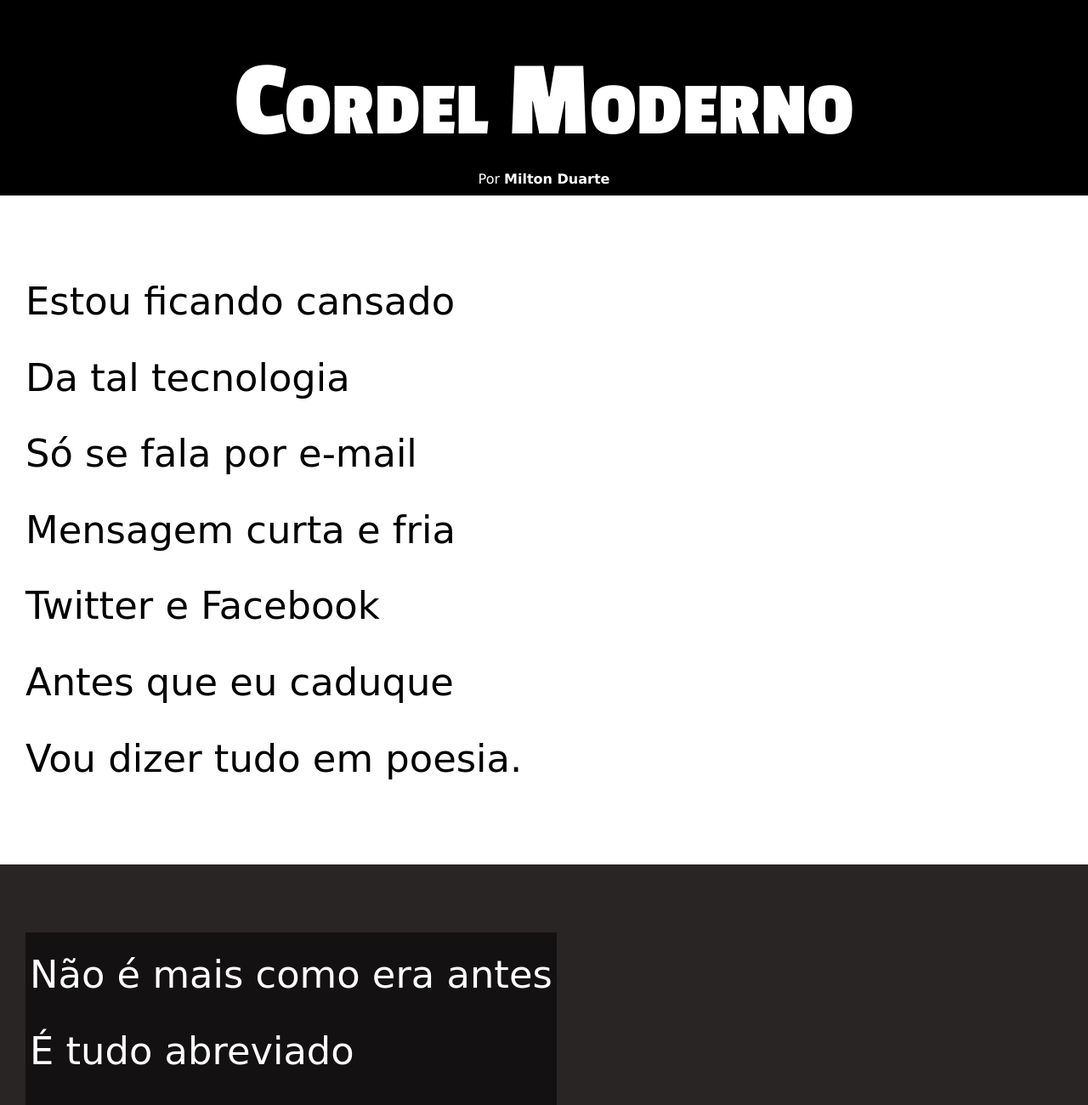
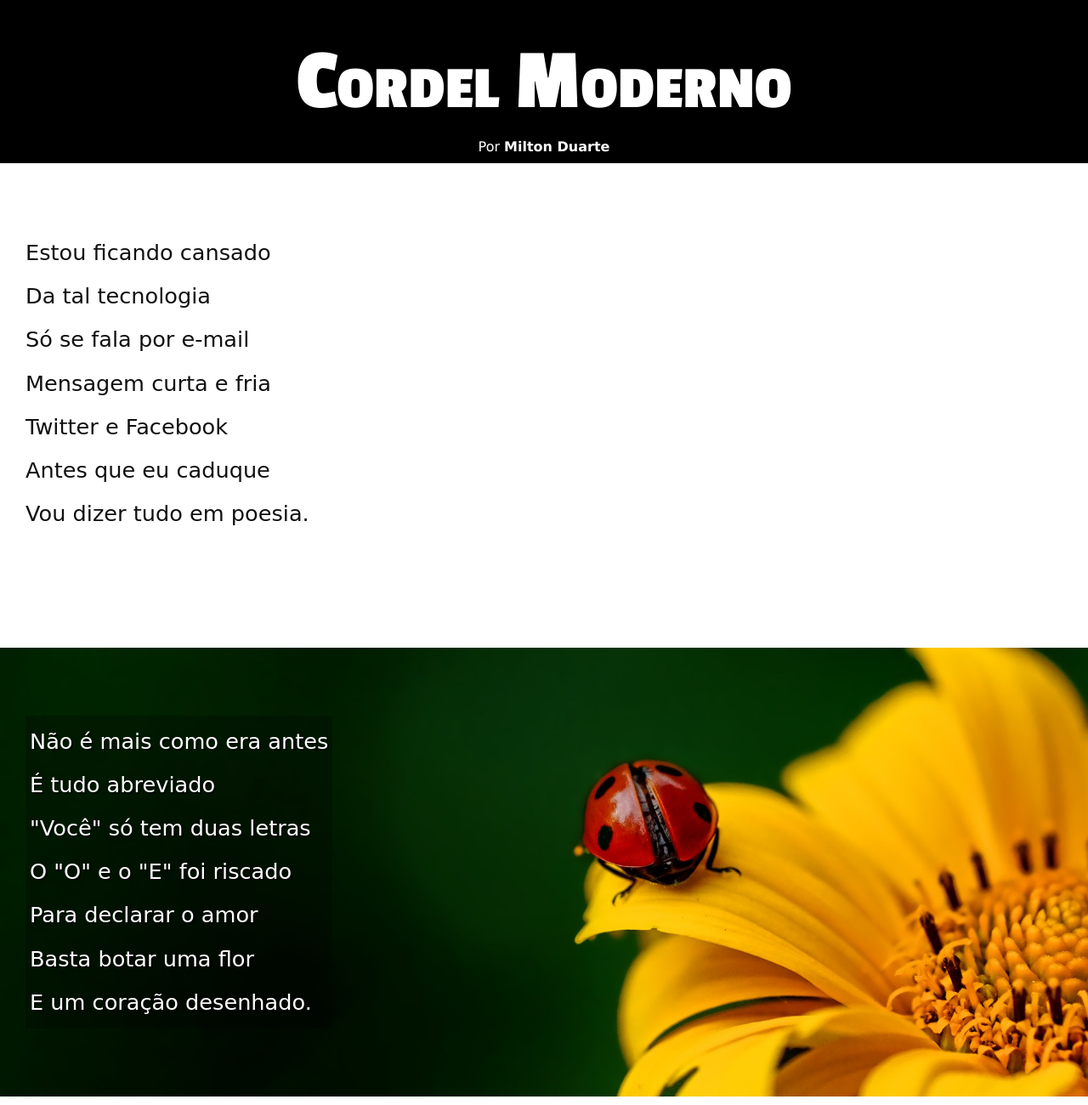
Before and after one commit to GersonBiagi/html-css, a plain HTML site: page desafios/desafio12/index.html in a window 1280 px wide. Shown: the top 1300 px of the page at 85% size. Drawn offline with Linux system fonts and the light colour scheme.

Commit message:
finalizei o desafio 12

```diff
--- a/desafios/desafio12/index.html
+++ b/desafios/desafio12/index.html
@@ -31,7 +31,7 @@
 
 
 
-            <section class="imagem">
+            <section class="imagem" id="img01">
                 <p>
                     Não é mais como era antes <br>
                     É tudo abreviado <br>
@@ -70,7 +70,7 @@
 
 
 
-            <section class="imagem">
+            <section class="imagem" id="img02">
                 <p>
                     Tenho saudade das cartas <br>
                     Escritas com a própria mão <br>
--- a/desafios/desafio12/style.css
+++ b/desafios/desafio12/style.css
@@ -34,10 +34,10 @@ header{
 
 }
 header > h1{
-    padding-top: 50px;
+    padding-top: 40px;
     font-variant: small-caps;
     font-family: var(--fonte2);
-    font-size: 10vw;
+    font-size: 8vw;
 }
 header > p {
     padding-bottom: 50px;
@@ -58,21 +58,36 @@ section{
         line-height: 2em;
         padding-left: 30px;
         font-family: var(--fonte3);
-        font-size: 3.5vw;
+        font-size: 2vw;
+}
+section > p{
+    padding-bottom: 2em;
 }
 section.normal{
     background-color: white;
-    color: black;
+    color: rgba(0, 0, 0, 0.937);
 }
 section.imagem{
     background-color: rgb(42, 37, 37);
     color: white;
+    background-attachment: fixed;
 
 }
 section.imagem > p {
-    background-color: rgba(0, 0, 0, 0.542);
+    background-color: rgba(0, 0, 0, 0.253);
     display: inline-block;
     padding: 5px;
+    text-shadow: 2px 2px 0px rgba(0, 0, 0, 0.541);
+}
+section#img01{
+    background-image: url('../desafio12/imagens/background001.jpg');
+    background-position: right center;
+    background-size: cover;
+
+}
+section#img02{
+    background-image: url('../desafio12/imagens/background002.jpg');
+    background-size: cover;
 }
 footer{
     background-color: black;
```
